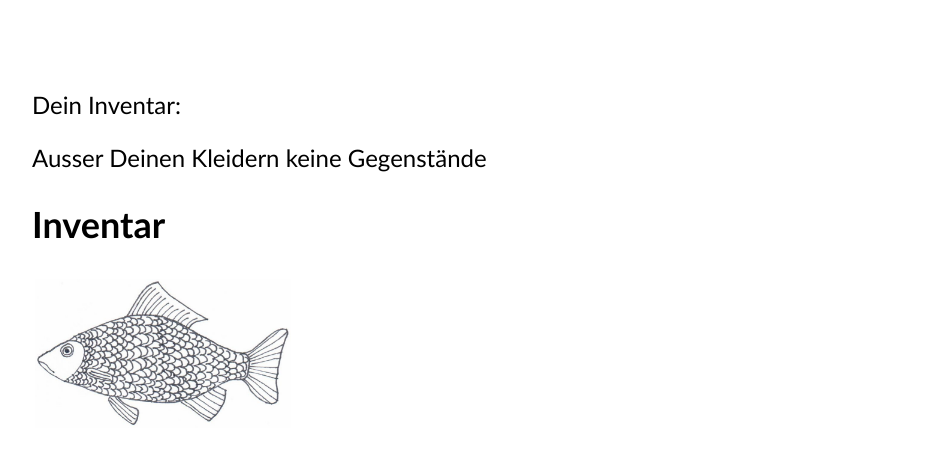
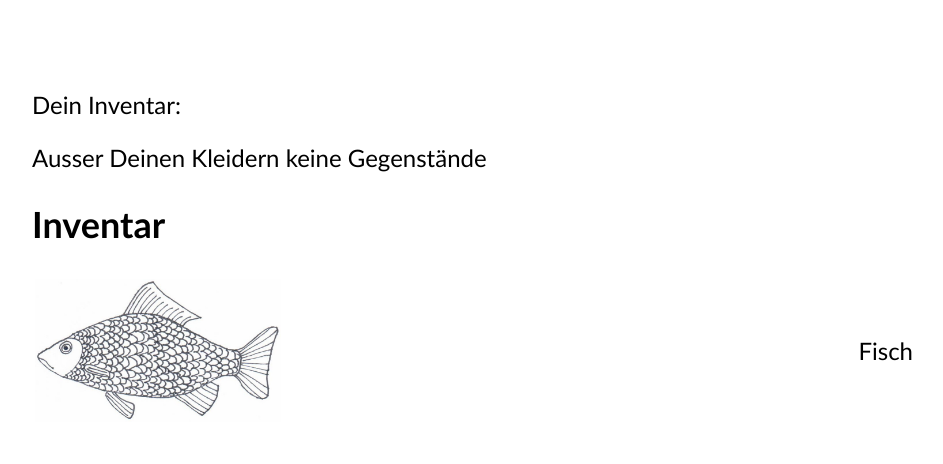
Before and after one commit to claudiopietra/Geotest, a Django app: template Geotest/templates/location.html in a window 1280 px wide. Shown: the top 464 px of the page, without its empty margins (26-969 px from the left). Run offline with Django 3.2, Linux system fonts and the light colour scheme; the template is opened without the code that fills it, so the values that code supplies are empty.

Commit message:
Update location.html

```diff
--- a/Geotest/templates/location.html
+++ b/Geotest/templates/location.html
@@ -32,9 +32,10 @@
         <p>
             <table>
                 <tr>
-                    <td style="height:20px; align=left; vertical-align=middle" />
+                    <td style="height:10px; align=left; vertical-align=middle" />
                         <img src="/static/104829.jpg" align="left"/>
                     </td>
+                    <td>Fisch</td>
                 </tr>
             </table>
 
```
